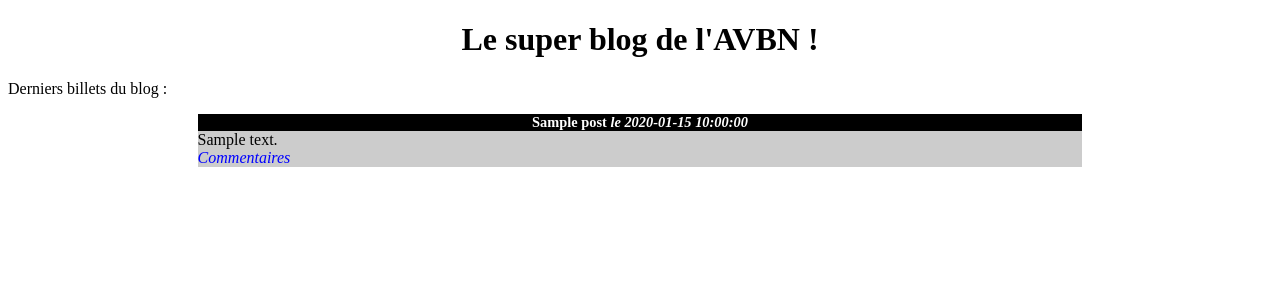
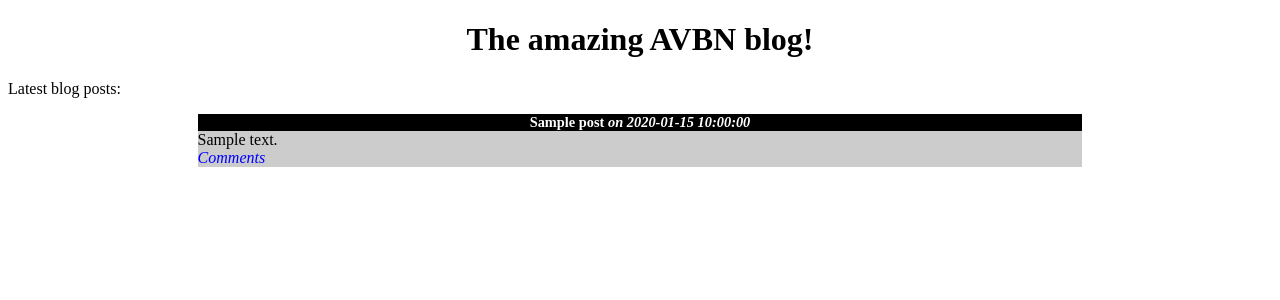
Before and after one commit to healthyromain/mvc-php-etud, a PHP site: template PHP-MVC-P1/code/templates/homepage.php in a window 1280 px wide. Shown: the top 300 px of the page. Run offline with PHP 8.4, Linux system fonts and the light colour scheme; the template is opened without the code that fills it: most values are stand-ins (such as "Sample title", 1, 10 or a date in 2020).

Commit message:
Améliorations esthétiques

```diff
--- a/PHP-MVC-P1/code/templates/homepage.php
+++ b/PHP-MVC-P1/code/templates/homepage.php
@@ -3,23 +3,23 @@
 
 <head>
     <meta charset="utf-8" />
-    <title>Le blog de l'AVBN</title>
+    <title>The AVBN Blog</title>
     <link href="style.css" rel="stylesheet" />
 </head>
 
 <body>
-    <h1>Le super blog de l'AVBN !</h1>
-    <p>Derniers billets du blog :</p>
+    <h1>The amazing AVBN blog!</h1>
+    <p>Latest blog posts:</p>
     <?php foreach ($posts as $post): ?>
         <div class="news">
             <h3>
-                <?php echo htmlspecialchars($post['title']); ?>
-                <em>le <?php echo $post['french_creation_date']; ?> </em>
+                <?= htmlspecialchars($post['title']) ?>
+                <em>on <?= $post['french_creation_date'] ?> </em>
             </h3>
             <p>
-                <?php echo nl2br(htmlspecialchars($post['content'])); ?>
+                <?= nl2br(htmlspecialchars($post['content'])) ?>
                 <br />
-                <em><a href="#">Commentaires</a></em>
+                <em><a href="#">Comments</a></em>
             </p>
         </div>
     <?php endforeach; ?>
```
Also changed, not shown: PHP-MVC-P1/code/src/model.php (+7 -9 lines).
